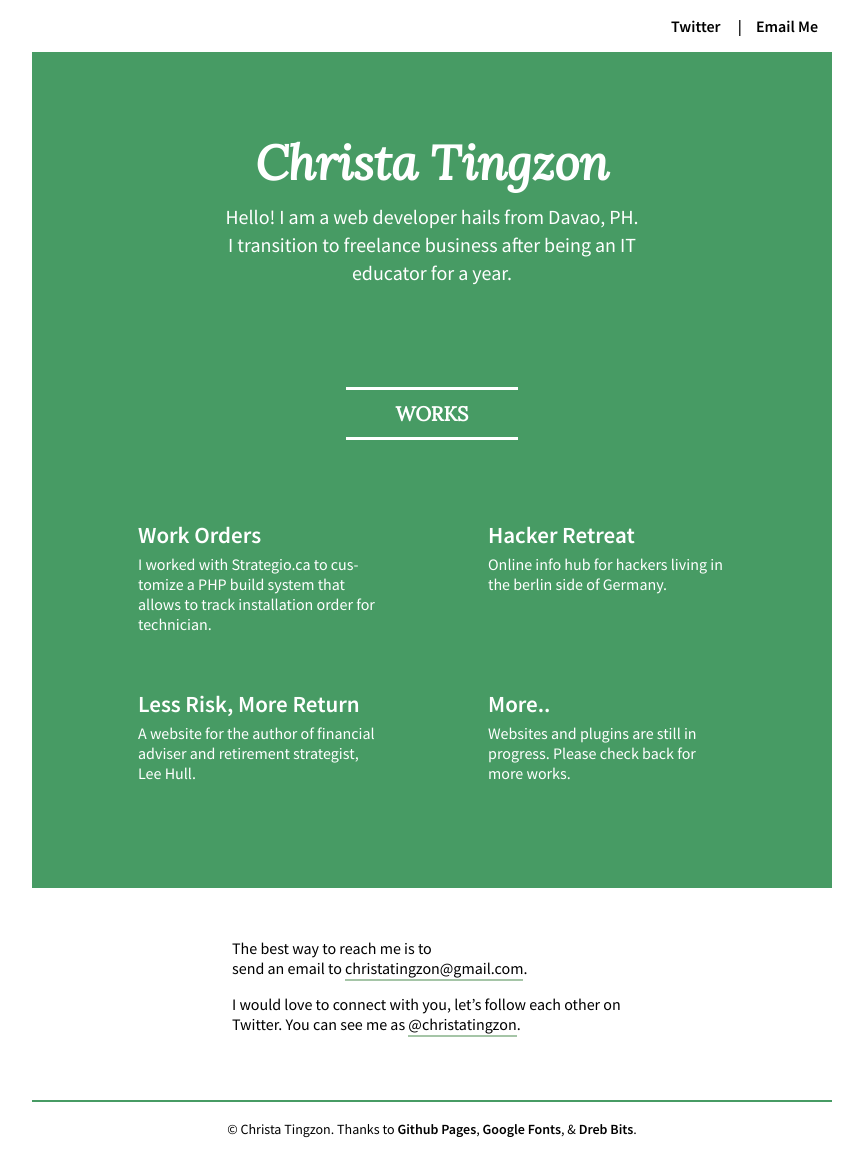
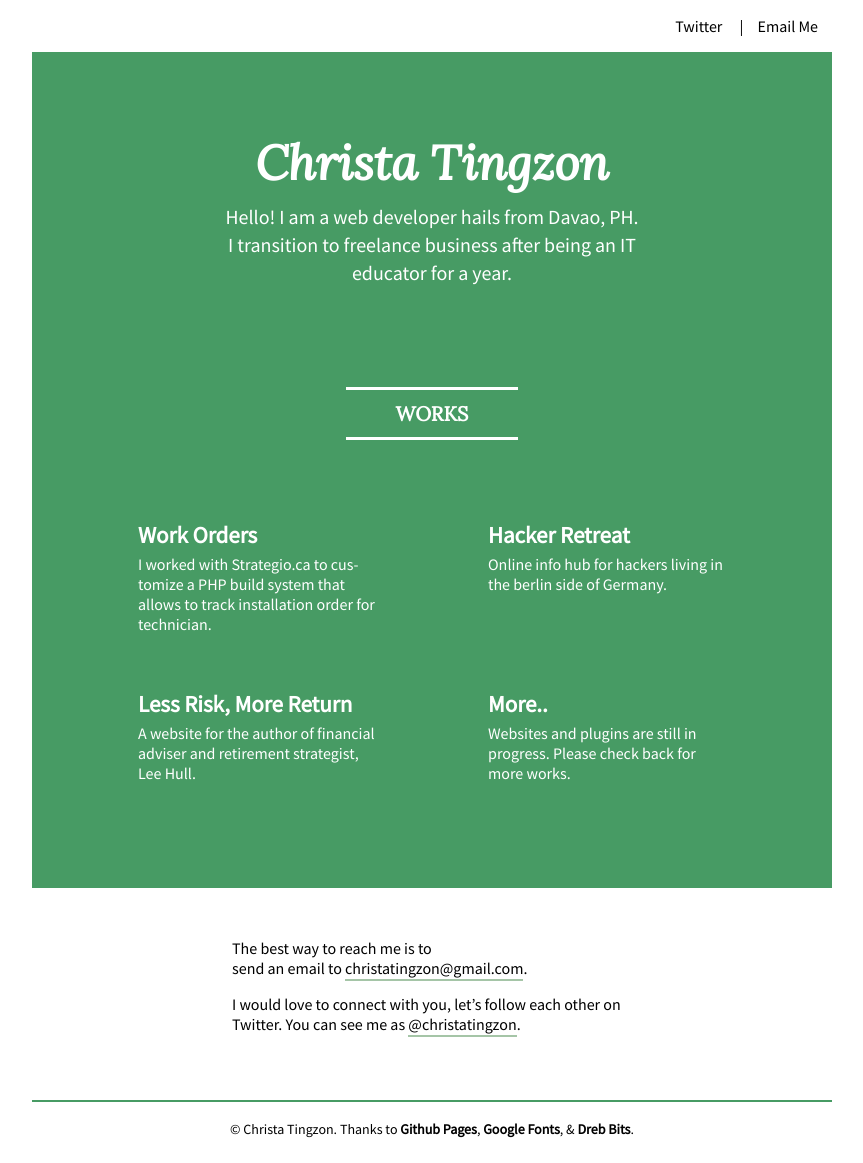
Before and after one commit to christaeinn/christaeinn.github.io, a Jekyll site: the page built from index.html, in a window 1280 px wide. Shown: the whole page, without its empty margins (208-1071 px from the left). Built offline with Jekyll 4.4.1, drawn with Linux system fonts in a browser that asks for light colours.

Commit message:
little changes to top-bar

```diff
--- a/_includes/head.html
+++ b/_includes/head.html
@@ -3,6 +3,6 @@
 		<meta http-equiv="X-UA-Compatible" content="IE=edge">
 		<meta name="viewport" content="width=device-width, initial-scale=1">
 		<title>{% if page.title %}{{ page.title }}{% else %}{{ site.data.settings.title }}{% endif %}</title>
-		<link href='http://fonts.googleapis.com/css?family=Source+Sans+Pro:400,600|Lora:400,400italic' rel='stylesheet' type='text/css'>
+		<link href='http://fonts.googleapis.com/css?family=Source+Sans+Pro|Lora:400,400italic' rel='stylesheet' type='text/css'>
 		<link rel="stylesheet" href="{{ "/css/main.css" | prepend: site.baseurl }}">
 	</head>
--- a/css/main.css
+++ b/css/main.css
@@ -52,7 +52,6 @@
 /* Top Bar */
 ul.topbar {
 	text-align: right;
-	font-weight: 600;
 }
 	ul.topbar li {
 		display: inline-block;
```
